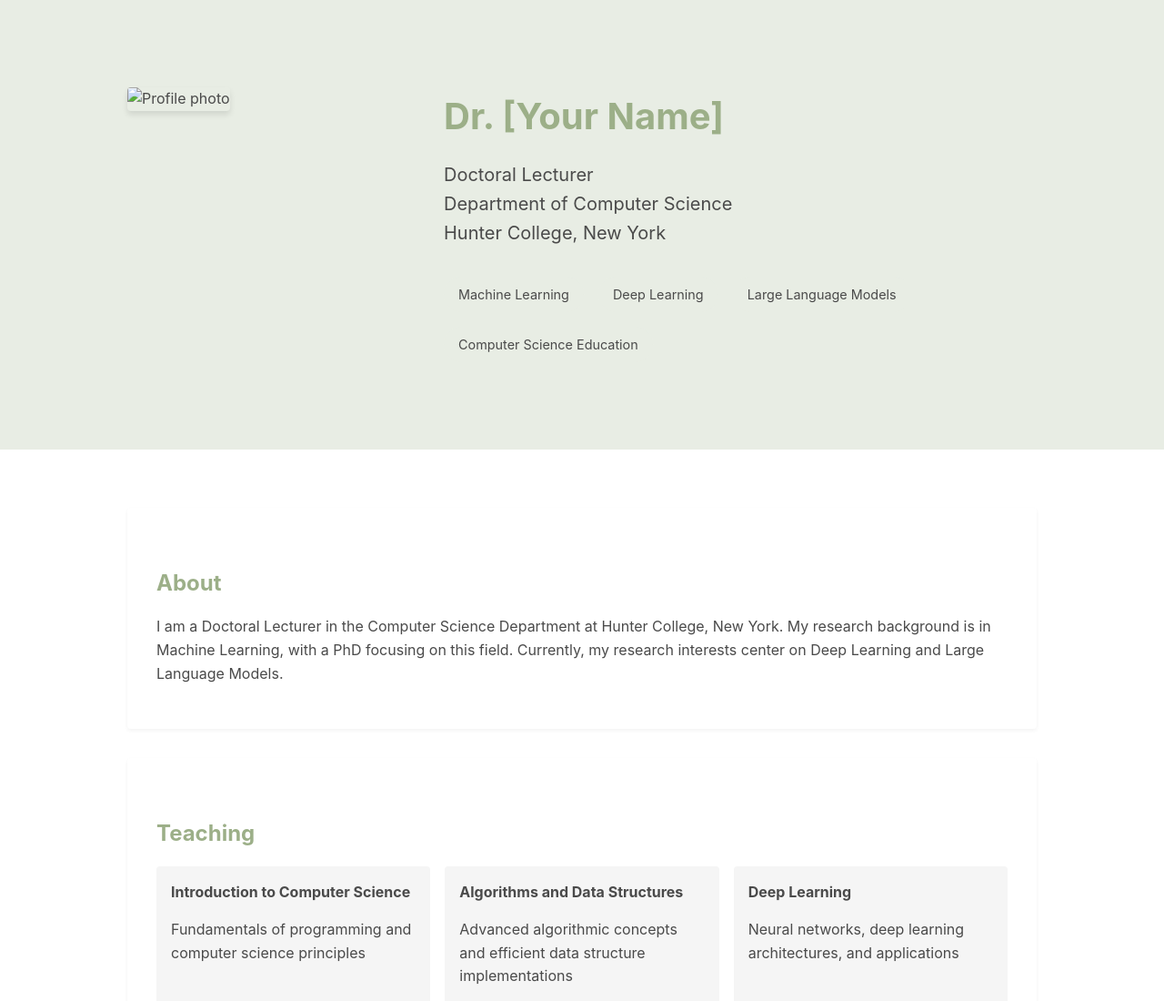
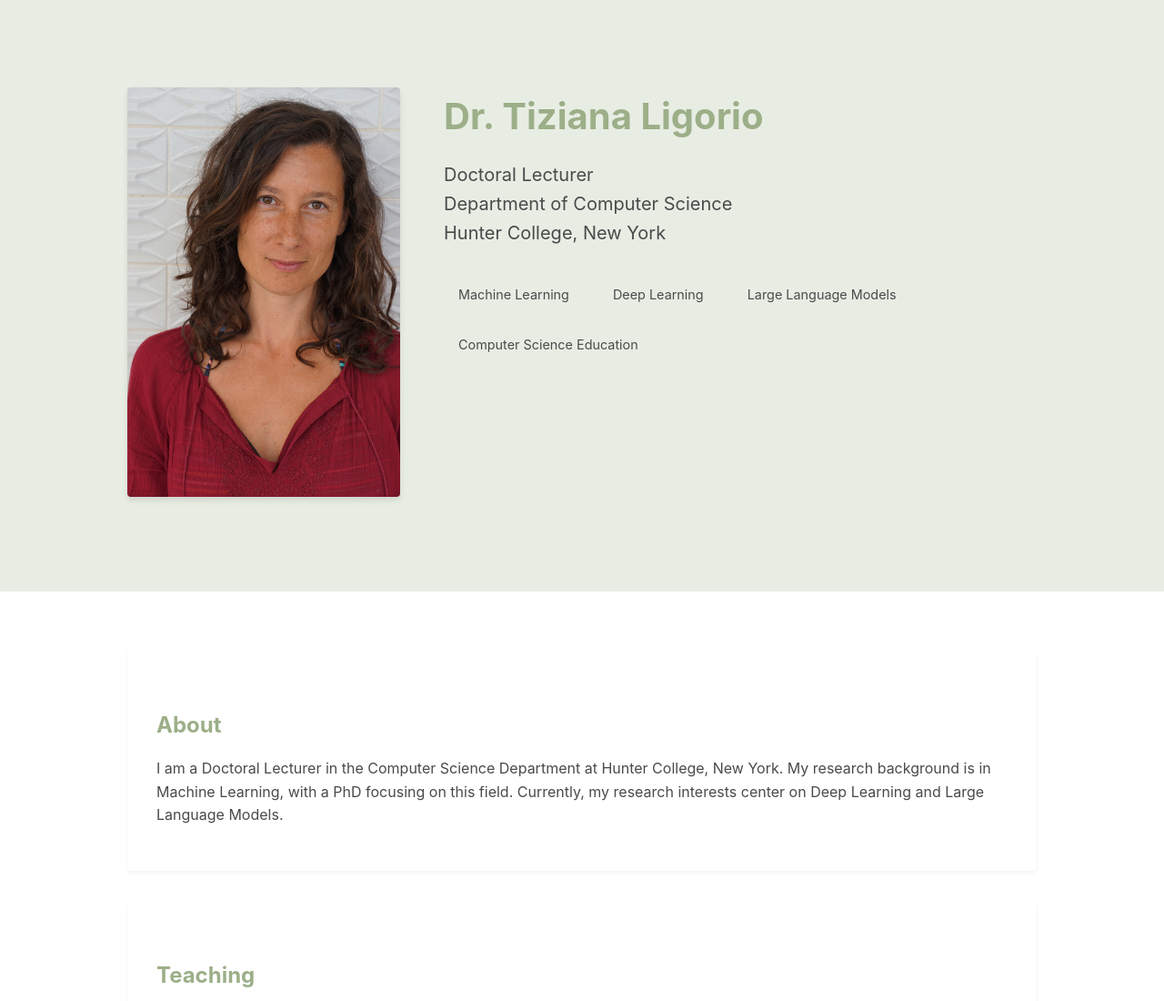
Before and after one commit to tligorio/claude_webpagetest, a plain HTML site: page index.html in a window 1280 px wide. Shown: the top 1100 px of the page at 91% size. Drawn offline with Linux system fonts and the light colour scheme.

Commit message:
filled in placeholders left by Claude

```diff
--- a/index.html
+++ b/index.html
@@ -113,10 +113,10 @@
         <div class="container">
             <div class="profile">
                 <div>
-                    <img src="/api/placeholder/400/320" alt="Profile photo" class="profile-image">
+                    <img src="headshot_small.jpg" alt="Profile photo" class="profile-image">
                 </div>
                 <div>
-                    <h1>Dr. [Your Name]</h1>
+                    <h1>Dr. Tiziana Ligorio</h1>
                     <div class="title">Doctoral Lecturer<br>Department of Computer Science<br>Hunter College, New York</div>
                     <div class="interests">
                         <span class="interest-tag">Machine Learning</span>
```
